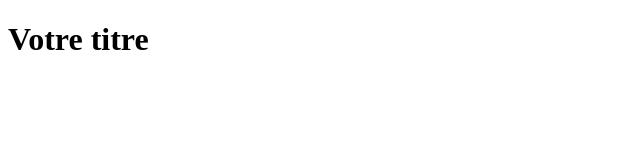
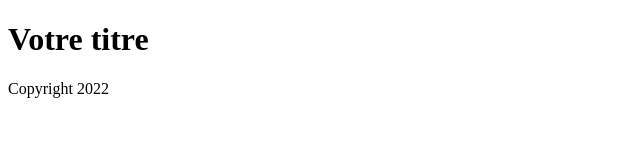
Before and after one commit to Manoon89/premier-depot, a plain HTML site: page index.html in a window 1280 px wide. Shown: the whole page, without its empty margins (0-640 px from the left). Drawn offline with Linux system fonts and the light colour scheme.

Commit message:
Add Copyright

```diff
--- a/index.html
+++ b/index.html
@@ -9,6 +9,10 @@
 
 <body>
     <h1>Votre titre</h1>
+    <footer>
+        Copyright 2022
+    </footer>
+
 </body>
 
 </html>
```
